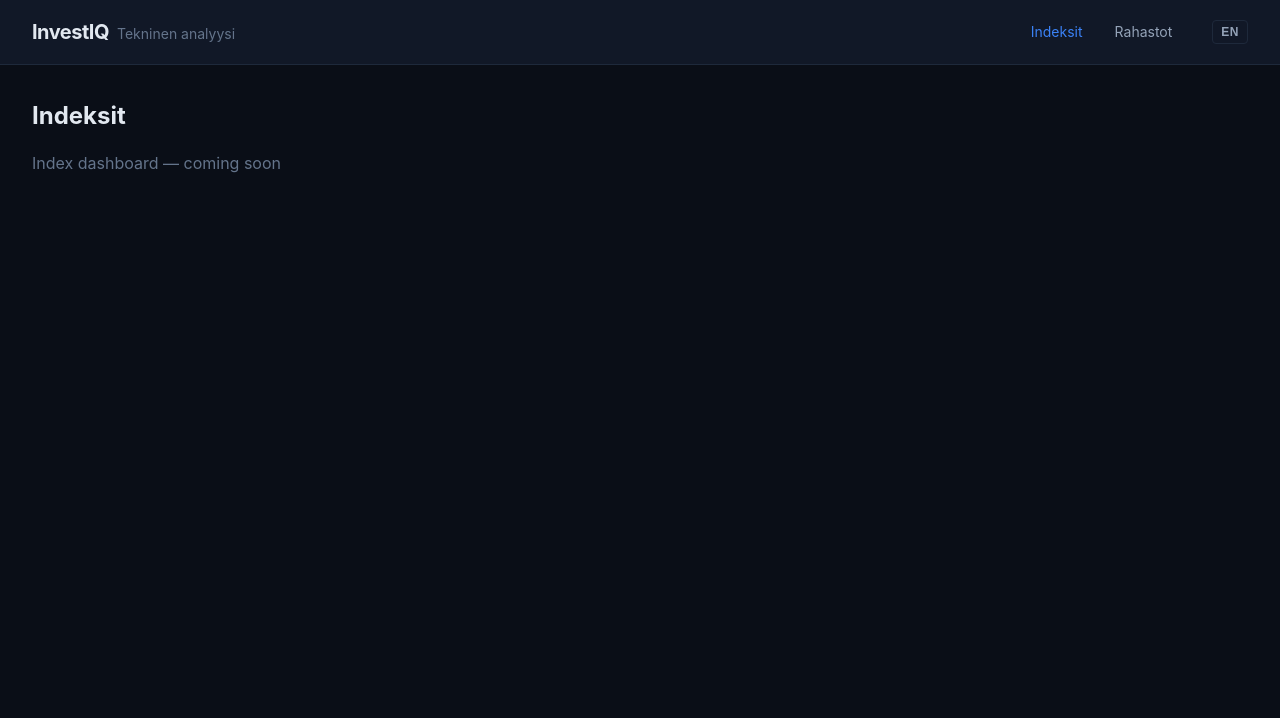
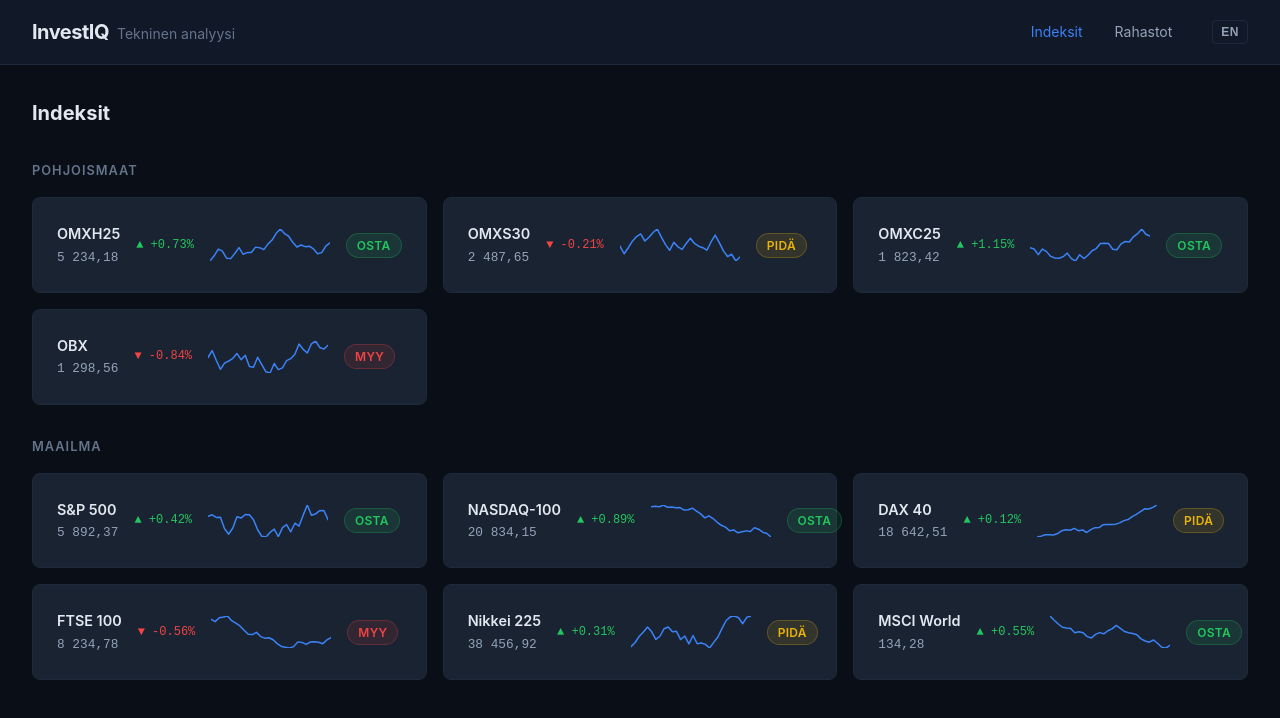
Before and after one commit to myaiexp/investiq, a React (Vite) app in the folder frontend/: page / in a window 1280 px wide. Shown: the top 718 px of the page. Built offline with nearby package versions, Linux system fonts and the light colour scheme.

Commit message:
Add index dashboard with card grid and expanded panels
10 index cards in Nordic/Global groups with sparklines, signals, and
price changes. Cards expand to show 3-month candlestick chart and
top indicator signals. Links to full analysis page.

Co-Authored-By: Claude Opus 4.6 <noreply@anthropic.com>

```diff
--- /dev/null
+++ b/frontend/src/components/IndexCard.css
@@ -0,0 +1,27 @@
+.index-card__header {
+  display: flex;
+  align-items: center;
+  gap: var(--gap-md);
+  min-height: 40px;
+}
+
+.index-card__info {
+  display: flex;
+  flex-direction: column;
+  gap: 2px;
+  min-width: 0;
+  flex: 1;
+}
+
+.index-card__name {
+  font-size: 0.9rem;
+  font-weight: 600;
+  white-space: nowrap;
+  overflow: hidden;
+  text-overflow: ellipsis;
+}
+
+.index-card__price {
+  font-size: 0.8rem;
+  color: var(--text-secondary);
+}
--- /dev/null
+++ b/frontend/src/components/IndexCard.tsx
@@ -0,0 +1,26 @@
+import type { IndexMeta } from "../types/index.ts";
+import SparklineChart from "./SparklineChart.tsx";
+import SignalBadge from "./SignalBadge.tsx";
+import PriceChange from "./PriceChange.tsx";
+import "./IndexCard.css";
+
+interface IndexCardProps {
+  index: IndexMeta;
+  sparklineData: { time: number; value: number }[];
+}
+
+export default function IndexCard({ index, sparklineData }: IndexCardProps) {
+  return (
+    <div className="index-card__header">
+      <div className="index-card__info">
+        <span className="index-card__name">{index.name}</span>
+        <span className="index-card__price number">
+          {index.price.toLocaleString("fi-FI", { minimumFractionDigits: 2 })}
+        </span>
+      </div>
+      <PriceChange value={index.dailyChange} size="sm" />
+      <SparklineChart data={sparklineData} />
+      <SignalBadge signal={index.signal} />
+    </div>
+  );
+}
--- /dev/null
+++ b/frontend/src/components/IndexExpandedPanel.css
@@ -0,0 +1,63 @@
+.index-expanded {
+  display: grid;
+  grid-template-columns: 1fr auto;
+  grid-template-rows: 1fr auto;
+  gap: var(--gap-lg);
+}
+
+.index-expanded__chart {
+  grid-column: 1;
+  grid-row: 1;
+  min-height: 240px;
+}
+
+.index-expanded__signals {
+  grid-column: 2;
+  grid-row: 1;
+  display: flex;
+  flex-direction: column;
+  gap: var(--gap-sm);
+  min-width: 180px;
+}
+
+.index-expanded__signals-title {
+  font-size: 0.8rem;
+  font-weight: 600;
+  color: var(--text-muted);
+  text-transform: uppercase;
+  letter-spacing: 0.5px;
+  margin-bottom: var(--gap-xs);
+}
+
+.index-expanded__signal-row {
+  display: flex;
+  align-items: center;
+  justify-content: space-between;
+  gap: var(--gap-sm);
+}
+
+.index-expanded__signal-name {
+  font-size: 0.825rem;
+  color: var(--text-secondary);
+}
+
+.index-expanded__link {
+  grid-column: 1 / -1;
+  grid-row: 2;
+  font-size: 0.875rem;
+  font-weight: 500;
+}
+
+@media (max-width: 720px) {
+  .index-expanded {
+    grid-template-columns: 1fr;
+  }
+
+  .index-expanded__chart {
+    min-height: 180px;
+  }
+
+  .index-expanded__signals {
+    min-width: unset;
+  }
+}
--- /dev/null
+++ b/frontend/src/components/IndexExpandedPanel.tsx
@@ -0,0 +1,49 @@
+import { useTranslation } from "react-i18next";
+import { Link } from "react-router-dom";
+import type { IndexMeta, IndicatorMeta } from "../types/index.ts";
+import type { OHLCVBar } from "../types/index.ts";
+import MiniCandlestickChart from "./MiniCandlestickChart.tsx";
+import SignalBadge from "./SignalBadge.tsx";
+import "./IndexExpandedPanel.css";
+
+interface IndexExpandedPanelProps {
+  index: IndexMeta;
+  ohlcvData: OHLCVBar[];
+  topIndicators: IndicatorMeta[];
+}
+
+export default function IndexExpandedPanel({
+  index,
+  ohlcvData,
+  topIndicators,
+}: IndexExpandedPanelProps) {
+  const { t } = useTranslation();
+
+  return (
+    <div className="index-expanded" onClick={(e) => e.stopPropagation()}>
+      <div className="index-expanded__chart">
+        <MiniCandlestickChart data={ohlcvData} />
+      </div>
+      <div className="index-expanded__signals">
+        <h4 className="index-expanded__signals-title">
+          {t("detail.signalSummary")}
+        </h4>
+        {topIndicators.map((ind) => (
+          <div key={ind.id} className="index-expanded__signal-row">
+            <span className="index-expanded__signal-name">
+              {t(`indicators.${ind.id}`)}
+            </span>
+            <SignalBadge signal={ind.signal} />
+          </div>
+        ))}
+      </div>
+      <Link
+        to={`/index/${encodeURIComponent(index.ticker)}`}
+        className="index-expanded__link"
+        onClick={(e) => e.stopPropagation()}
+      >
+        {t("detail.fullAnalysis")} →
+      </Link>
+    </div>
+  );
+}
--- /dev/null
+++ b/frontend/src/components/MiniCandlestickChart.css
@@ -0,0 +1,5 @@
+.mini-candlestick-chart {
+  width: 100%;
+  height: 100%;
+  min-height: 200px;
+}
--- /dev/null
+++ b/frontend/src/components/MiniCandlestickChart.tsx
@@ -0,0 +1,99 @@
+import { useEffect, useRef } from "react";
+import {
+  createChart,
+  CandlestickSeries,
+  HistogramSeries,
+  ColorType,
+} from "lightweight-charts";
+import type { IChartApi } from "lightweight-charts";
+import type { OHLCVBar } from "../types/index.ts";
+import "./MiniCandlestickChart.css";
+
+interface MiniCandlestickChartProps {
+  data: OHLCVBar[];
+}
+
+export default function MiniCandlestickChart({
+  data,
+}: MiniCandlestickChartProps) {
+  const containerRef = useRef<HTMLDivElement>(null);
+  const chartRef = useRef<IChartApi | null>(null);
+
+  useEffect(() => {
+    if (!containerRef.current || data.length === 0) return;
+
+    const chart = createChart(containerRef.current, {
+      autoSize: true,
+      layout: {
+        background: { type: ColorType.Solid, color: "transparent" },
+        textColor: "#94a3b8",
+        fontFamily: '"Inter", system-ui, -apple-system, sans-serif',
+        fontSize: 11,
+      },
+      grid: {
+        vertLines: { color: "rgba(30, 41, 59, 0.5)" },
+        horzLines: { color: "rgba(30, 41, 59, 0.5)" },
+      },
+      crosshair: {
+        vertLine: { color: "rgba(59, 130, 246, 0.3)" },
+        horzLine: { color: "rgba(59, 130, 246, 0.3)" },
+      },
+      timeScale: {
+        borderColor: "#1e293b",
+        timeVisible: false,
+      },
+      rightPriceScale: {
+        borderColor: "#1e293b",
+      },
+    });
+
+    chartRef.current = chart;
+
+    const candleSeries = chart.addSeries(CandlestickSeries, {
+      upColor: "#22c55e",
+      downColor: "#ef4444",
+      borderVisible: false,
+      wickUpColor: "#22c55e",
+      wickDownColor: "#ef4444",
+    });
+
+    candleSeries.setData(
+      data.map((bar) => ({
+        time: bar.time as import("lightweight-charts").UTCTimestamp,
+        open: bar.open,
+        high: bar.high,
+        low: bar.low,
+        close: bar.close,
+      })),
+    );
+
+    const volumeSeries = chart.addSeries(HistogramSeries, {
+      priceFormat: { type: "volume" },
+      priceScaleId: "volume",
+    });
+
+    chart.priceScale("volume").applyOptions({
+      scaleMargins: { top: 0.8, bottom: 0 },
+    });
+
+    volumeSeries.setData(
+      data.map((bar) => ({
+        time: bar.time as import("lightweight-charts").UTCTimestamp,
+        value: bar.volume,
+        color:
+          bar.close >= bar.open
+            ? "rgba(34, 197, 94, 0.3)"
+            : "rgba(239, 68, 68, 0.3)",
+      })),
+    );
+
+    chart.timeScale().fitContent();
+
+    return () => {
+      chart.remove();
+      chartRef.current = null;
+    };
+  }, [data]);
+
+  return <div ref={containerRef} className="mini-candlestick-chart" />;
+}
--- /dev/null
+++ b/frontend/src/pages/IndicesPage.css
@@ -0,0 +1,9 @@
+.indices-page__title {
+  font-size: 1.25rem;
+  font-weight: 700;
+  margin-bottom: var(--gap-xl);
+}
+
+.indices-page__group {
+  margin-bottom: var(--gap-xl);
+}
--- a/frontend/src/pages/IndicesPage.tsx
+++ b/frontend/src/pages/IndicesPage.tsx
@@ -1,14 +1,88 @@
+import { useState, useEffect } from "react";
 import { useTranslation } from "react-i18next";
+import type { IndexMeta, OHLCVBar, IndicatorMeta } from "../types/index.ts";
+import { api } from "../api/client.ts";
+import CardGrid from "../components/CardGrid.tsx";
+import GroupLabel from "../components/GroupLabel.tsx";
+import ExpandableCard from "../components/ExpandableCard.tsx";
+import IndexCard from "../components/IndexCard.tsx";
+import IndexExpandedPanel from "../components/IndexExpandedPanel.tsx";
+import { generateOHLCV } from "../data/mock/index.ts";
+import { MOCK_SIGNALS } from "../data/mock/signals.ts";
+import "./IndicesPage.css";
 
 export default function IndicesPage() {
   const { t } = useTranslation();
+  const [indices, setIndices] = useState<IndexMeta[]>([]);
+  const [expandedTicker, setExpandedTicker] = useState<string | null>(null);
+  const [expandedOHLCV, setExpandedOHLCV] = useState<OHLCVBar[]>([]);
+
+  useEffect(() => {
+    api.getIndices().then(setIndices);
+  }, []);
+
+  const handleCardClick = (ticker: string) => {
+    if (expandedTicker === ticker) {
+      setExpandedTicker(null);
+      setExpandedOHLCV([]);
+    } else {
+      setExpandedTicker(ticker);
+      // Load 3-month daily data for expanded panel chart
+      api.getOHLCV(ticker, "3m", "1D").then(setExpandedOHLCV);
+    }
+  };
+
+  const nordicIndices = indices.filter((i) => i.region === "nordic");
+  const globalIndices = indices.filter((i) => i.region === "global");
+
+  const getSparklineData = (ticker: string) => {
+    // 30-day close data for sparkline
+    const bars = generateOHLCV(ticker, "1m", "1D");
+    return bars.map((b) => ({ time: b.time, value: b.close }));
+  };
+
+  const getTopIndicators = (ticker: string): IndicatorMeta[] => {
+    const summary = MOCK_SIGNALS[ticker];
+    if (!summary) return [];
+    return summary.breakdown.slice(0, 4);
+  };
+
+  const renderGroup = (label: string, items: IndexMeta[]) => {
+    if (items.length === 0) return null;
+    return (
+      <section className="indices-page__group">
+        <GroupLabel>{label}</GroupLabel>
+        <CardGrid>
+          {items.map((index) => (
+            <ExpandableCard
+              key={index.ticker}
+              expanded={expandedTicker === index.ticker}
+              onClick={() => handleCardClick(index.ticker)}
+              header={
+                <IndexCard
+                  index={index}
+                  sparklineData={getSparklineData(index.ticker)}
+                />
+              }
+              expandedContent={
+                <IndexExpandedPanel
+                  index={index}
+                  ohlcvData={expandedOHLCV}
+                  topIndicators={getTopIndicators(index.ticker)}
+                />
+              }
+            />
+          ))}
+        </CardGrid>
+      </section>
+    );
+  };
 
   return (
-    <div>
-      <h2>{t("nav.indices")}</h2>
-      <p style={{ color: "var(--text-muted)", marginTop: "var(--gap-md)" }}>
-        Index dashboard — coming soon
-      </p>
+    <div className="indices-page">
+      <h2 className="indices-page__title">{t("nav.indices")}</h2>
+      {renderGroup(t("group.nordic"), nordicIndices)}
+      {renderGroup(t("group.global"), globalIndices)}
     </div>
   );
 }
```
